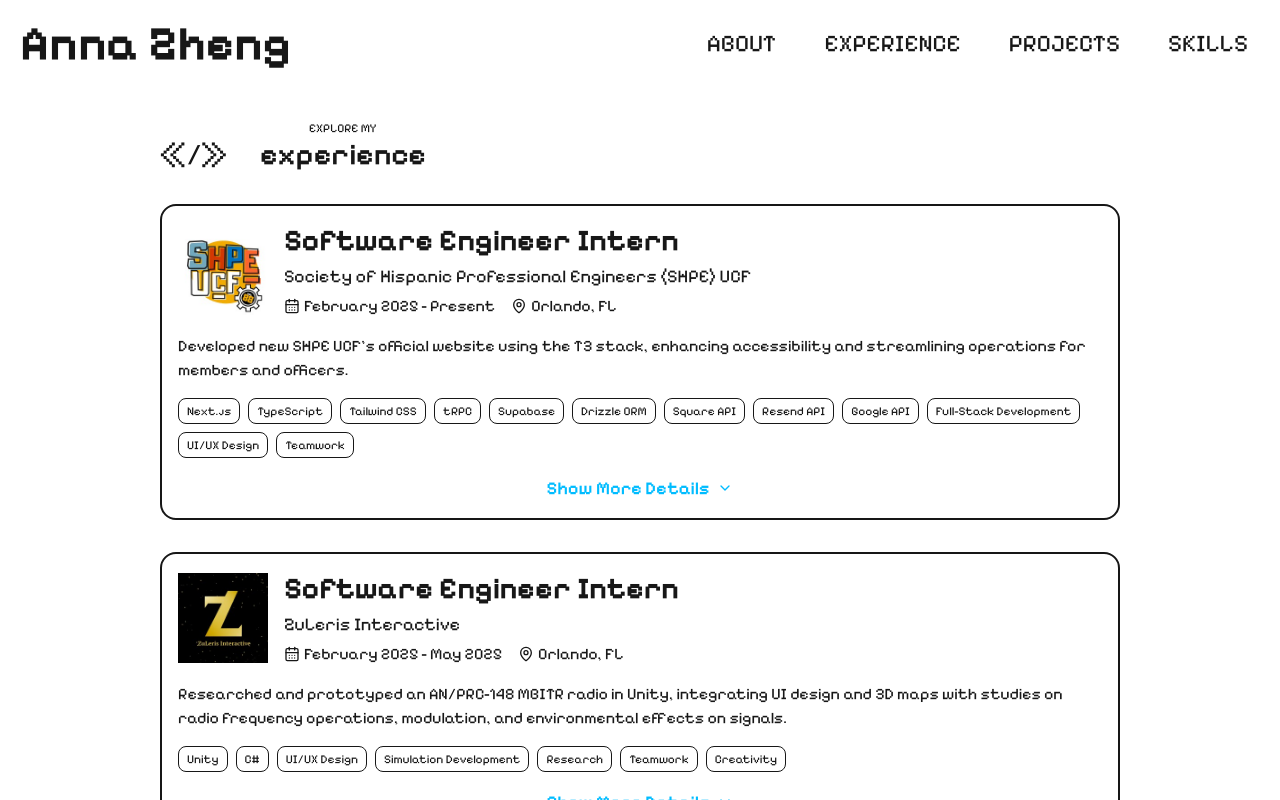
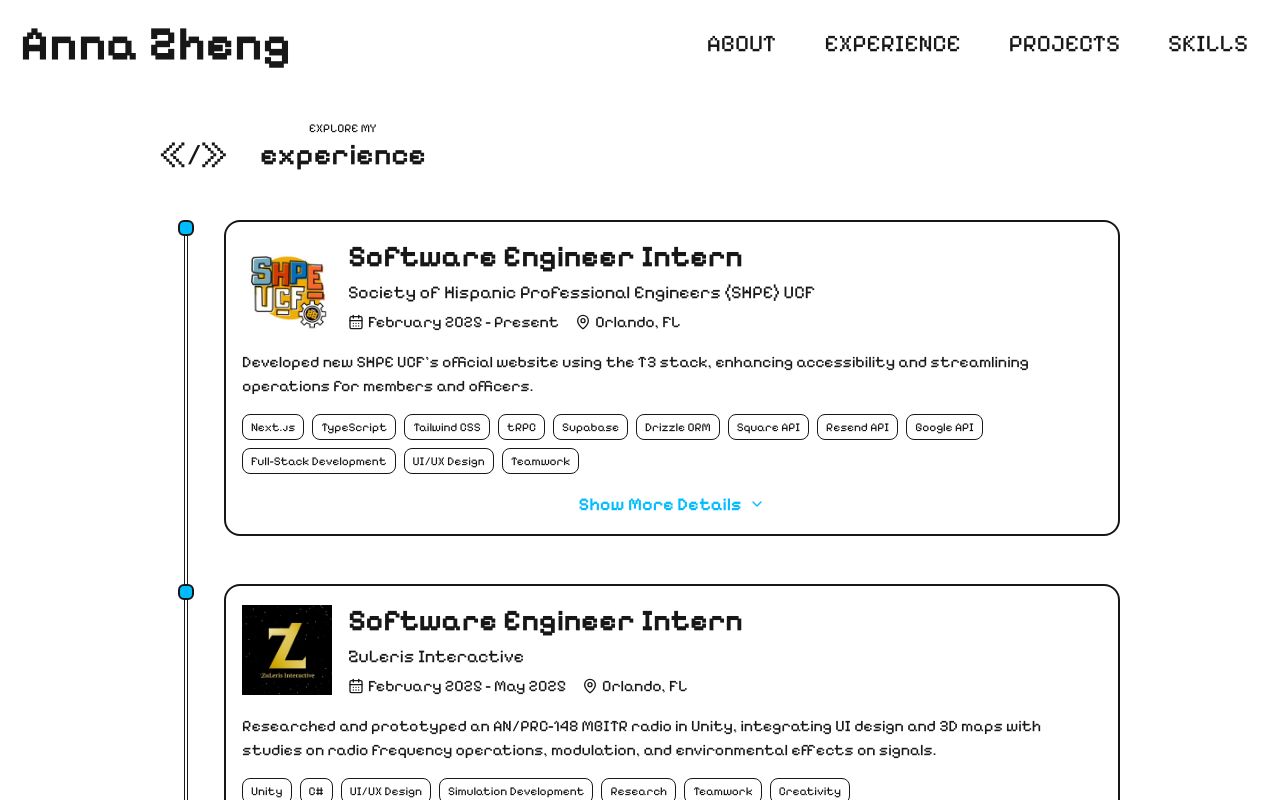
Before and after one commit to crimzxun/anna-portfolio, a Next.js app: page /experience in a window 1280 px wide. Shown: the top 800 px of the page. Built offline with nearby package versions, Linux system fonts and the light colour scheme.

Commit message:
add timeline to experiences

```diff
--- a/src/_components/experience.tsx
+++ b/src/_components/experience.tsx
@@ -10,10 +10,23 @@ export default function Experience() {
             <section>
                 <Title mini="EXPLORE MY" heading="experience" />
 
-                <div className="flex flex-col gap-8 mt-8">
-                    {experience.map((exp) => (
-                        <ExperienceCard key={exp.id} experience={exp} />
-                    ))}
+                <div className="relative mt-12">
+                    {/* vertical timeline */}
+                    <div className="absolute left-6 top-0 h-full w-1 border" />
+
+                    <div className="flex flex-col gap-12">
+                        {experience.map((exp, idx) => (
+                            <div key={exp.id} className="relative flex items-start">
+                                {/* timeline node */}
+                                <div className="absolute left-6.5 -translate-x-1/2 w-4 h-4 rounded-md bg-sky-400 border-2" />
+
+                                {/* card shifted to the right */}
+                                <div className="ml-16 flex-1">
+                                    <ExperienceCard experience={exp} />
+                                </div>
+                            </div>
+                        ))}
+                    </div>
                 </div>
             </section>
         </div>
--- a/src/_components/project-card.tsx
+++ b/src/_components/project-card.tsx
@@ -101,7 +101,7 @@ export default function ProjectCard({ project }: ProjectCardProps) {
             </div>
 
             {/* description */}
-            <p className="text-md leading-relaxed">
+            <p className="leading-relaxed">
                 {project.description}
             </p>
 
```
